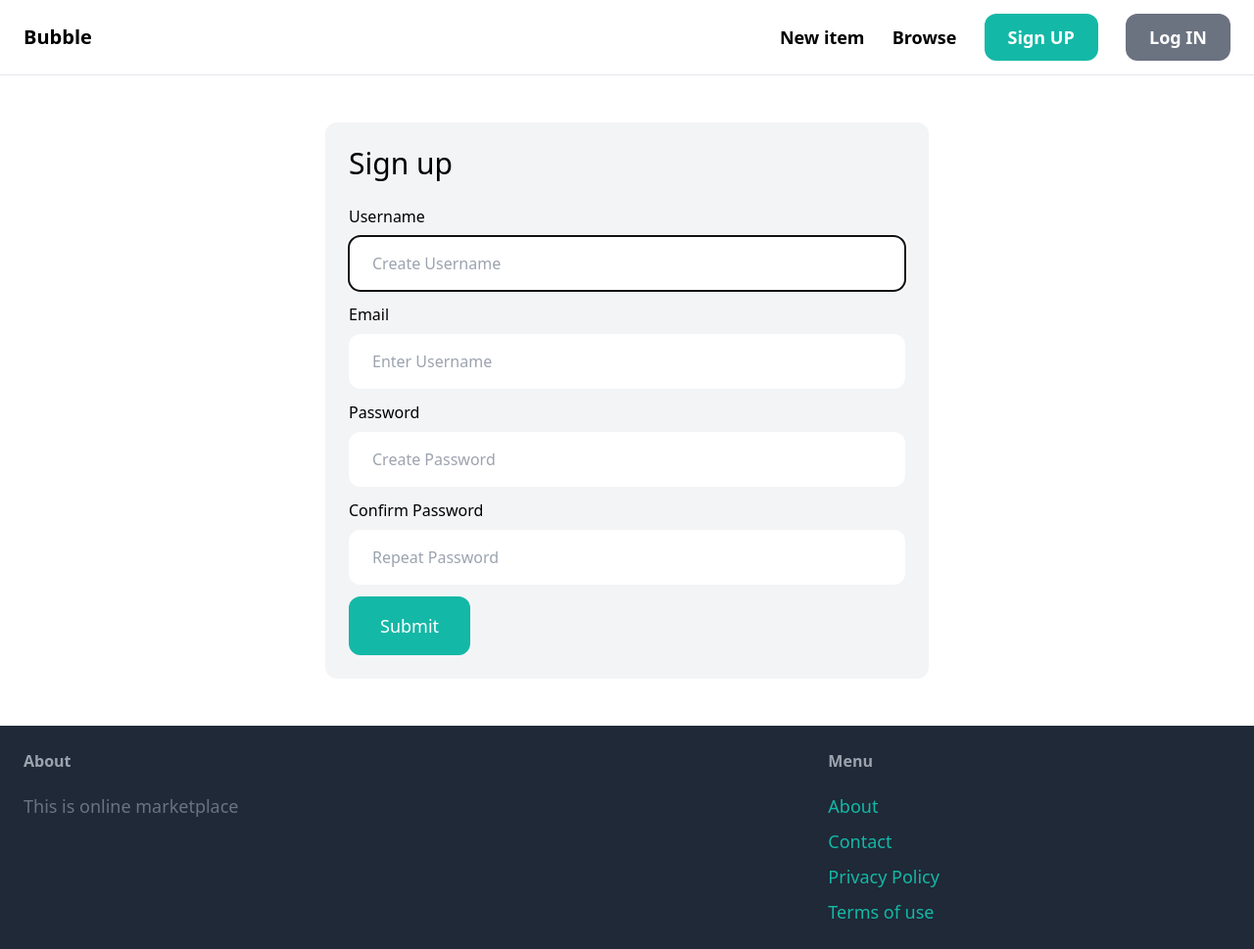
After one commit to VishnuChowdhary/Online_Market_Place, a Django app: page /signup/ in a window 1280 px wide. The commit adds this page. Shown: the whole page at 98% size. Run offline with Django 3.2, Linux system fonts and the light colour scheme; some libraries are stand-ins or nearby versions.

Commit message:
Login and Signup Pages has been created

```diff
--- a/bubble/settings.py
+++ b/bubble/settings.py
@@ -26,6 +26,10 @@ SECRET_KEY = 'django-insecure-_@#ce0q*vh0sbtvdj&#pw-v-^znq+@zq0ju!&1@d*ff2od&$%l
 DEBUG = True
 
 ALLOWED_HOSTS = []
+
+LOGIN_URL = '/login/'
+LOGIN_REDIRECT_URL = '/'
+LOGOUT_REDIRECT_URL = '/'
 
 
 # Application definition
--- /dev/null
+++ b/core/forms.py
@@ -0,0 +1,35 @@
+from django import forms
+from django.contrib.auth.forms import UserCreationForm, AuthenticationForm
+from django.contrib.auth.models import User
+
+class LoginForm(AuthenticationForm):
+    username = forms.CharField(widget=forms.TextInput(attrs={
+        'placeholder': 'Create Username',
+        'class': 'w-full py-4 px-6 rounded-xl'
+    }))
+    password = forms.CharField(widget=forms.PasswordInput(attrs={
+        'placeholder': 'Create Password',
+        'class': 'w-full py-4 px-6 rounded-xl'
+    }))
+
+class SignupForm(UserCreationForm):
+    class Meta:
+        model = User
+        fields = ('username', 'email', 'password1', 'password2')
+
+    username = forms.CharField(widget=forms.TextInput(attrs={
+        'placeholder': 'Create Username',
+        'class': 'w-full py-4 px-6 rounded-xl'
+    }))
+    email = forms.CharField(widget=forms.EmailInput(attrs={
+        'placeholder': 'Enter Username',
+        'class': 'w-full py-4 px-6 rounded-xl'
+    }))
+    password1 = forms.CharField(widget=forms.PasswordInput(attrs={
+        'placeholder': 'Create Password',
+        'class': 'w-full py-4 px-6 rounded-xl'
+    }))
+    password2 = forms.CharField(widget=forms.PasswordInput(attrs={
+        'placeholder': 'Repeat Password',
+        'class': 'w-full py-4 px-6 rounded-xl'
+    }))
--- a/core/templates/core/base.html
+++ b/core/templates/core/base.html
@@ -13,9 +13,14 @@
         <div class="space-x-6">
             <a href="#" class="text-lg font-semibold hover:text-gray-500">New item</a>
             <a href="#" class="text-lg font-semibold hover:text-gray-500">Browse</a>
-            <a href="#" class="px-6 py-3 text-lg font-semibold bg-teal-500 text-white rounded-xl hover:big-teal-700">Sign UP</a>
-            <a href="#" class="px-6 py-3 text-lg font-semibold bg-gray-500 text-white rounded-xl hover:big-gray-700">Log IN</a>
-        </div>
+            {% if request.user.is_authenticated %}
+                <a href="#" class="px-6 py-3 text-lg font-semibold bg-teal-500 text-white rounded-xl hover:big-teal-700">Inbox</a>
+                <a href="#" class="px-6 py-3 text-lg font-semibold bg-gray-500 text-white rounded-xl hover:big-gray-700">Dashboard</a>
+            {% else %}
+                <a href="{% url 'core:signup' %}" class="px-6 py-3 text-lg font-semibold bg-teal-500 text-white rounded-xl hover:big-teal-700">Sign UP</a>
+                <a href="{% url 'core:login' %}" class="px-6 py-3 text-lg font-semibold bg-gray-500 text-white rounded-xl hover:big-gray-700">Log IN</a>
+            {% endif %}
+            </div>
     </nav>
     <div class="px-6 py-6">
         {% block content %}
--- /dev/null
+++ b/core/templates/core/signup.html
@@ -0,0 +1,36 @@
+{% extends 'core/base.html' %}
+{% block title %}Sign up{% endblock %}
+
+{% block content %}
+<div class="w-1/2 my-6 mx-auto p-6 bg-gray-100 rounded-xl">
+    <h1 class="mb-6 text-3xl">Sign up</h1>
+    <form method="post" action=".">
+        {% csrf_token %}
+        <div class="mb-3">
+            <label class="inline-block mb-2">Username</label><br>
+            {{ form.username }}
+        </div>
+        <div class="mb-3">
+            <label class="inline-block mb-2">Email</label><br>
+            {{ form.email }}
+        </div>
+        <div class="mb-3">
+            <label class="inline-block mb-2">Password</label><br>
+            {{ form.password1 }}
+        </div>
+        <div class="mb-3">
+            <label class="inline-block mb-2">Confirm Password</label><br>
+            {{ form.password2 }}
+        </div>
+        {% if form.errors or form.non_field_errors %}
+            <div class="mb-3 p-6 bg-red-100 rounded-xl">
+                {% for field in form %}
+                    {{ field.errors }}
+                {% endfor %}
+                {{ form.non_field_errors }}
+            </div>
+        {% endif %}
+        <button class="py-4 px-8 text-lg bg-teal-500 hover:bg-teal-700 rounded-xl text-white">Submit</button>
+    </form>
+</div>
+{% endblock %}
--- a/core/urls.py
+++ b/core/urls.py
@@ -1,9 +1,13 @@
 from django.urls import path
+from django.contrib.auth import views as auth_views
 from . import views
+from .forms import LoginForm
 
 app_name = 'core'
 
 urlpatterns = [
     path('', views.index, name='index'),
     path('contact/', views.contact, name='contact'),
+    path('signup/', views.signup, name='signup'),
+    path('login/', auth_views.LoginView.as_view(template_name='core/login.html', authentication_form = LoginForm), name='login')
 ]
--- a/core/views.py
+++ b/core/views.py
@@ -1,5 +1,6 @@
-from django.shortcuts import render
+from django.shortcuts import render, redirect
 from item.models import Category, Item
+from core.forms import SignupForm
 
 # Create your views here.
 def index(request):
@@ -13,3 +14,16 @@ def index(request):
 
 def contact(request):
     return render(request, 'core/contact.html')
+
+def signup(request):
+    if request.method == 'POST':
+        form = SignupForm(request.POST)
+        if form.is_valid():
+            form.save()
+            return redirect('/login/')
+    else:
+        form = SignupForm()
+    context = {
+        'form': form,
+    }
+    return render(request, 'core/signup.html', context)
```
Also changed, not shown: core/templates/core/login.html (added, +28 -0 lines), item/forms.py (added).
